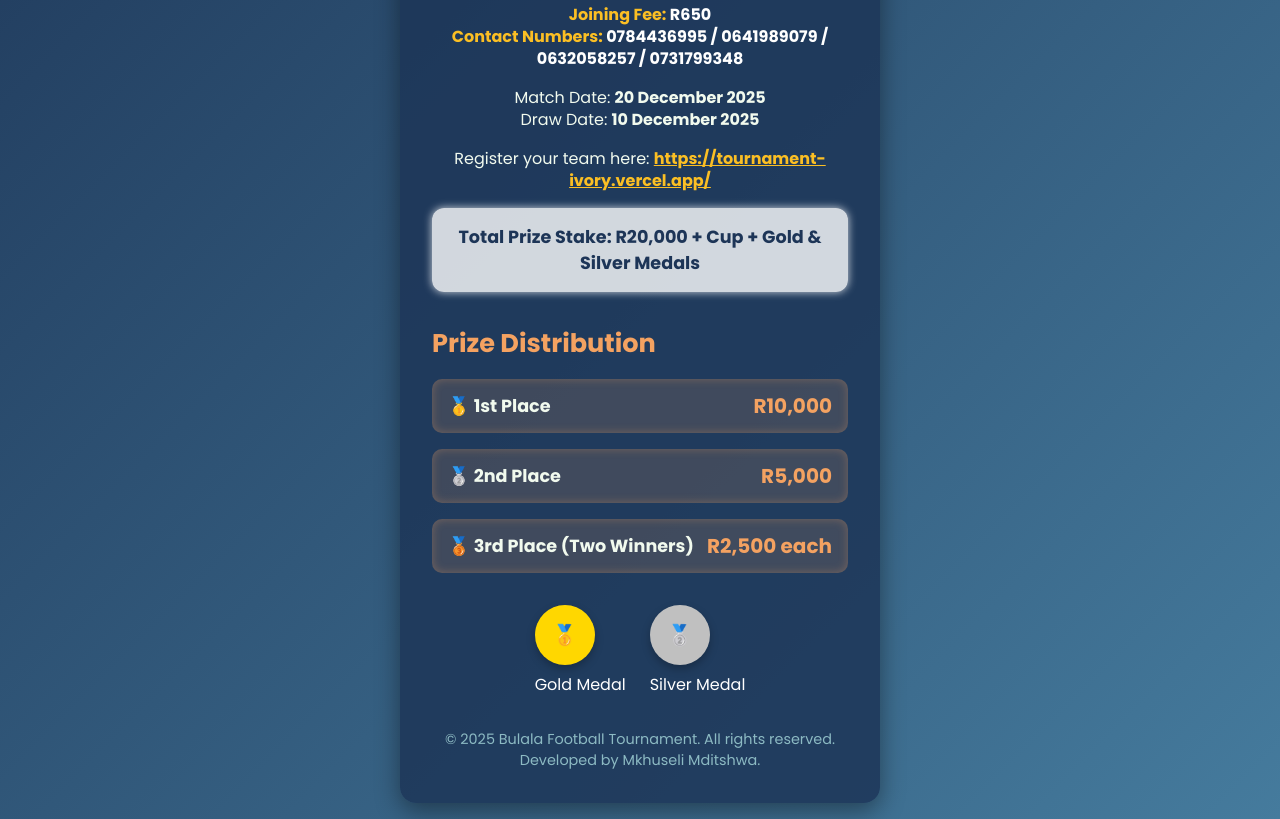
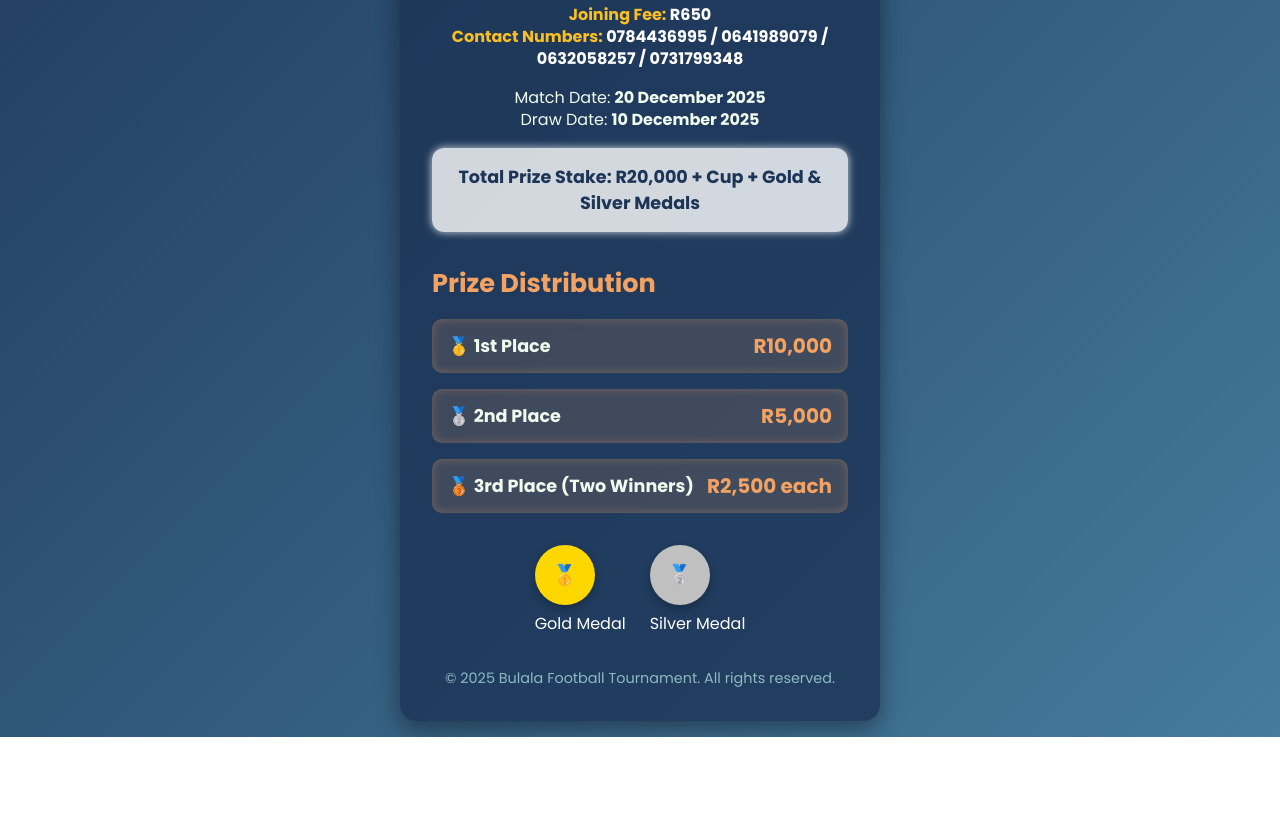
Before and after one commit to Mkhuseli23/Football_Tournament, a plain HTML site: page index.html in a window 1280 px wide. Shown: the part 386-1205 px from the top of the page. After the commit the page ends 1123 px from the top, so only its background shows below. Drawn offline with Linux system fonts and the light colour scheme.

Commit message:
Update index.html

```diff
--- a/index.html
+++ b/index.html
@@ -188,9 +188,6 @@
       Match Date: <strong>20 December 2025</strong><br />
       Draw Date: <strong>10 December 2025</strong>
     </p>
-    <p class="registration-link">
-      Register your team here: <a href="https://tournament-ivory.vercel.app/" target="_blank">https://tournament-ivory.vercel.app/</a>
-    </p>
     <div class="stakes">
       Total Prize Stake: <strong>R20,000</strong> + Cup + Gold & Silver Medals
     </div>
@@ -220,7 +217,7 @@
       </div>
     </div>
     <footer>
-      &copy; 2025 Bulala Football Tournament. All rights reserved. Developed by Mkhuseli Mditshwa.
+      &copy; 2025 Bulala Football Tournament. All rights reserved.
     </footer>
   </div>
 </body>
```
